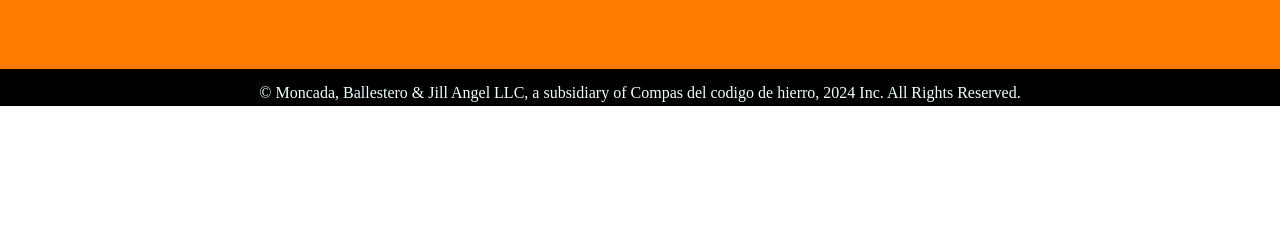
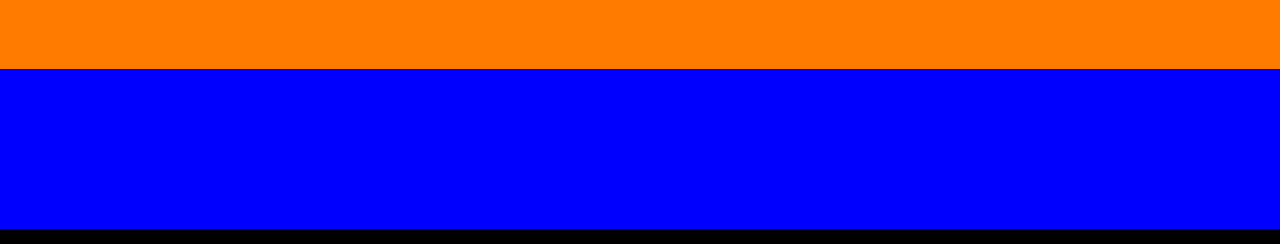
Before and after one commit to JillFeint/Haikiu-Fanpage, a Vue app: page / in a window 1280 px wide. Shown: the part 2751-2995 px from the top of the page. Before the commit the page ends 2857 px from the top, so only its background shows below. Built offline with nearby package versions, Linux system fonts and the light colour scheme; a web font is replaced by a local one.

Commit message:
boceto footer

```diff
--- a/src/App.vue
+++ b/src/App.vue
@@ -98,7 +98,8 @@ más adelante colocar un grupo de fans con usuario registrado para hacer comunid
         <div class="socialMedia">
         <img class="footerLogo" src="./assets/logo.png" alt="">
         </div>
-        </section>
+      </section>
+      <footerBeatiful/>
     </div>
     <botonRedes/>
     </div>
@@ -123,6 +124,7 @@ import homeIniStartFour from "./components/homeIniStartFour.vue";
 import homeIniStartFive from "./components/homeIniStartFive.vue";
 import carruselDeVideos from "./components/carruselDeVideos.vue";
 import botonRedes from './components/botonRedes.vue';
+import footerBeatiful from './components/footerBeatiful.vue';
 export default {
   components: {
   galleryNoCarru,
@@ -134,6 +136,7 @@ export default {
   homeIniStartFive,
   carruselDeVideos,
   botonRedes,
+  footerBeatiful,
 },
   data()
   {
--- /dev/null
+++ b/src/components/footerBeatiful.vue
@@ -0,0 +1,15 @@
+<template>
+  <div class="footerBeatifulBig"></div>
+</template>
+
+<script>
+
+</script>
+
+<style>
+.footerBeatifulBig{
+  width: 100%;
+  height: 10em;
+  background-color: blue;
+}
+</style>
```
